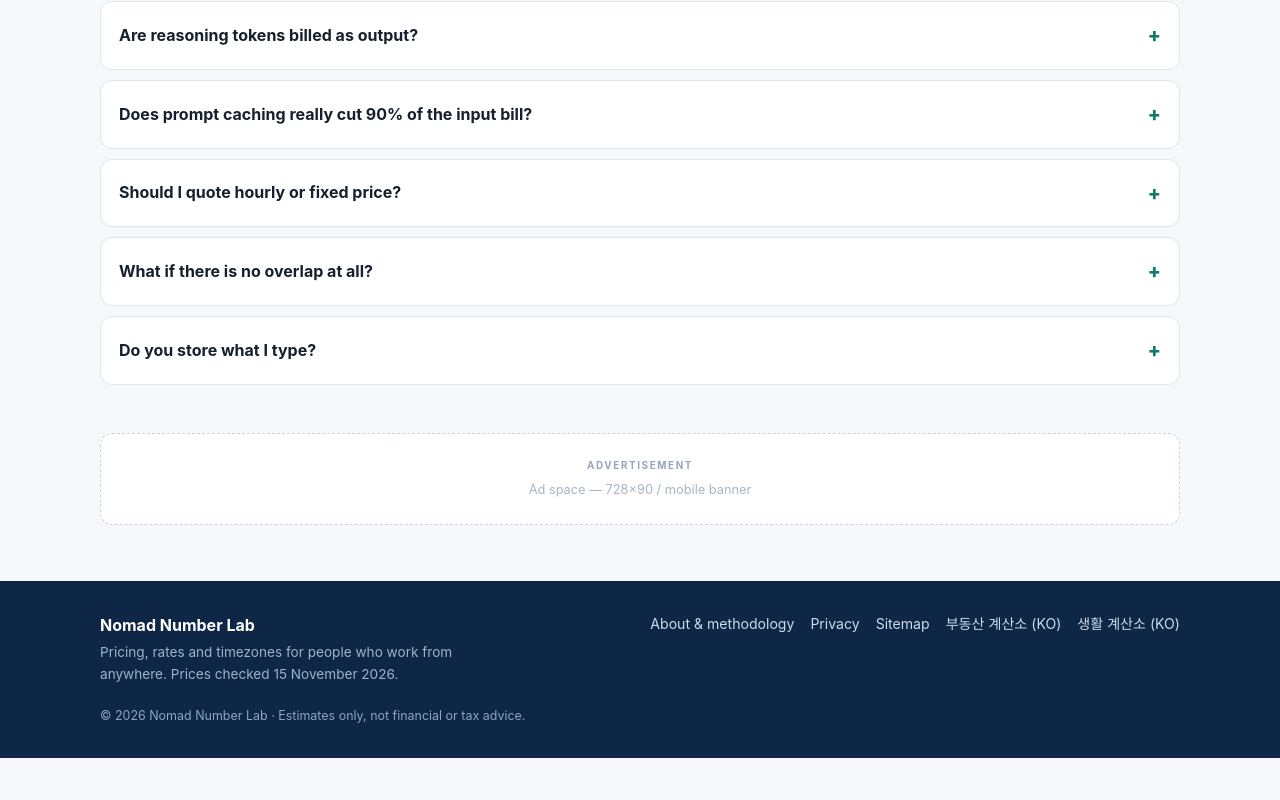
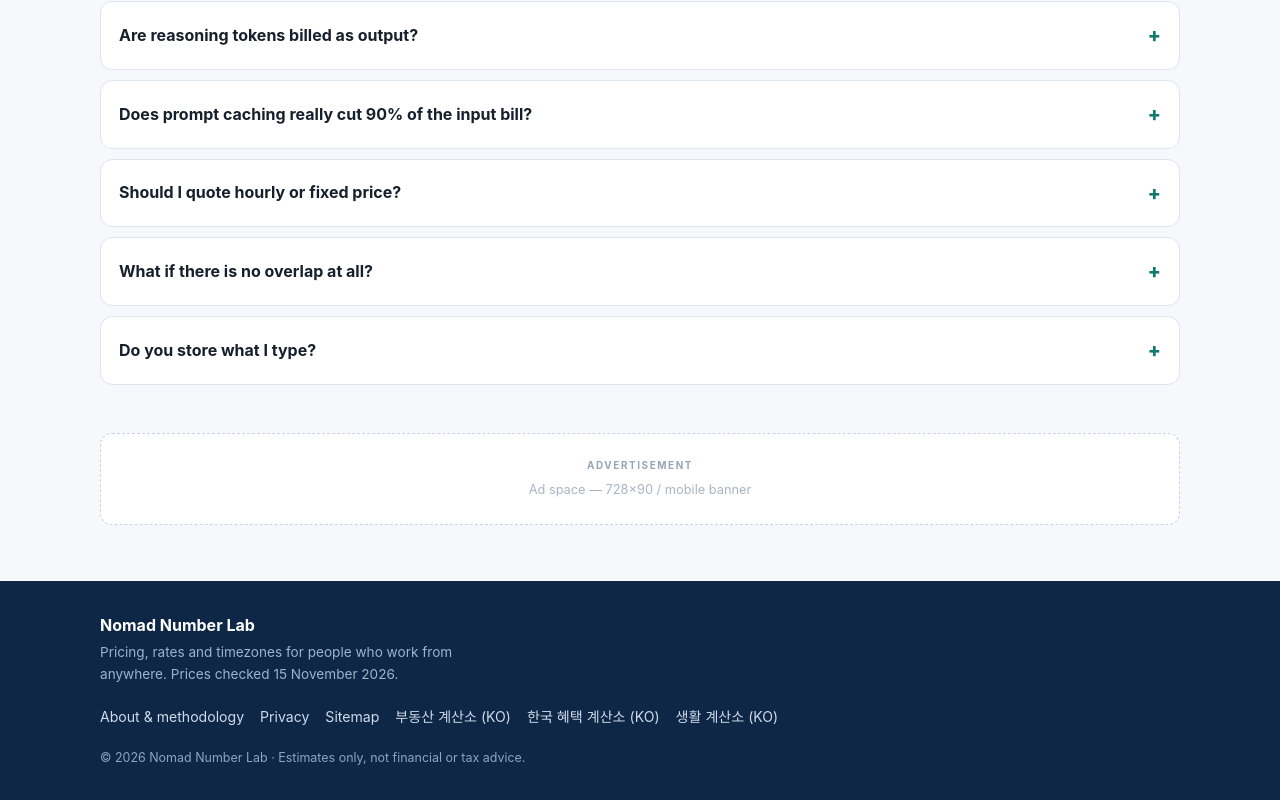
Before and after one commit to sdn6517-cmd/global-nomad-calc, a plain HTML site: page index.html in a window 1280 px wide. Shown: the part 4911-5711 px from the top of the page. Before the commit the page ends 5669 px from the top, so only its background shows below. Drawn offline with Linux system fonts and the light colour scheme.

Commit message:
feat: 푸터 '다른 계산기'에 한국 혜택 계산소(korea-benefit-calc) 링크 추가

```diff
--- a/index.html
+++ b/index.html
@@ -473,6 +473,7 @@
       <a href="privacy.html">Privacy</a>
       <a href="sitemap.xml">Sitemap</a>
       <a href="https://sdn6517-cmd.github.io/budongsan-calc/" target="_blank" rel="noopener">부동산 계산소 (KO)</a>
+      <a href="https://sdn6517-cmd.github.io/korea-benefit-calc/" target="_blank" rel="noopener">한국 혜택 계산소 (KO)</a>
       <a href="https://sdn6517-cmd.github.io/life-hr-calc/" target="_blank" rel="noopener">생활 계산소 (KO)</a>
     </nav>
     <p class="footer-copy">© <span id="year">2026</span> Nomad Number Lab · Estimates only, not financial or tax advice.</p>
```
